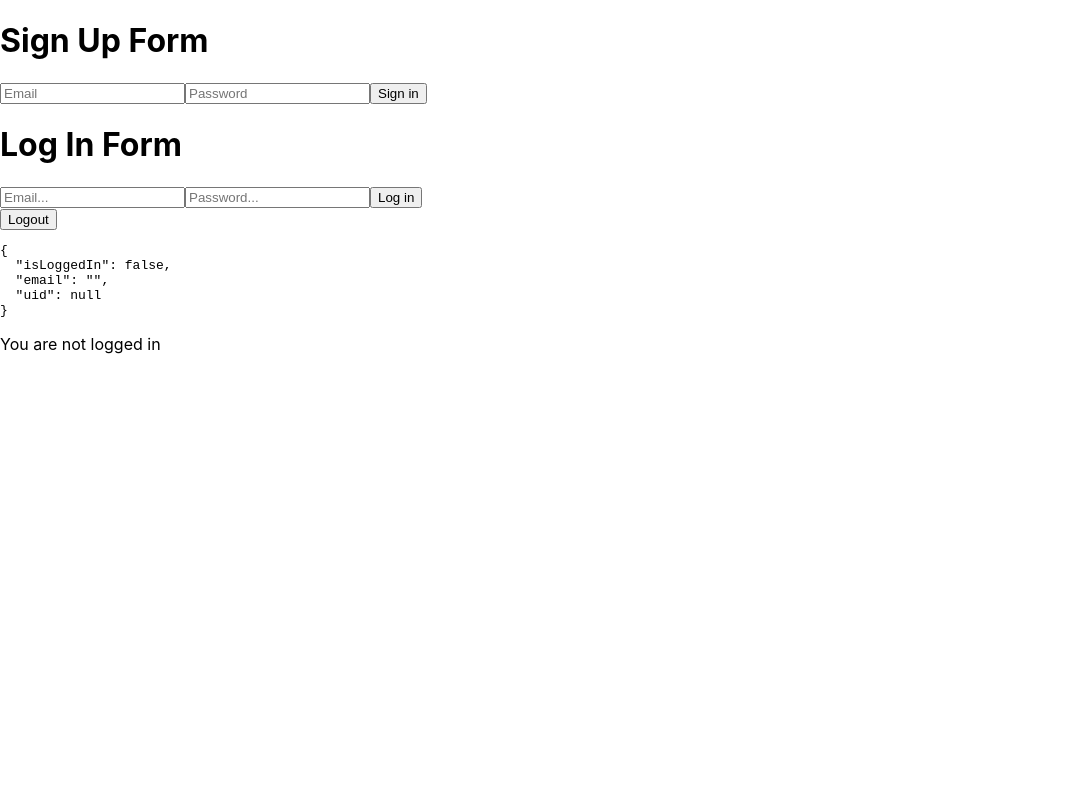
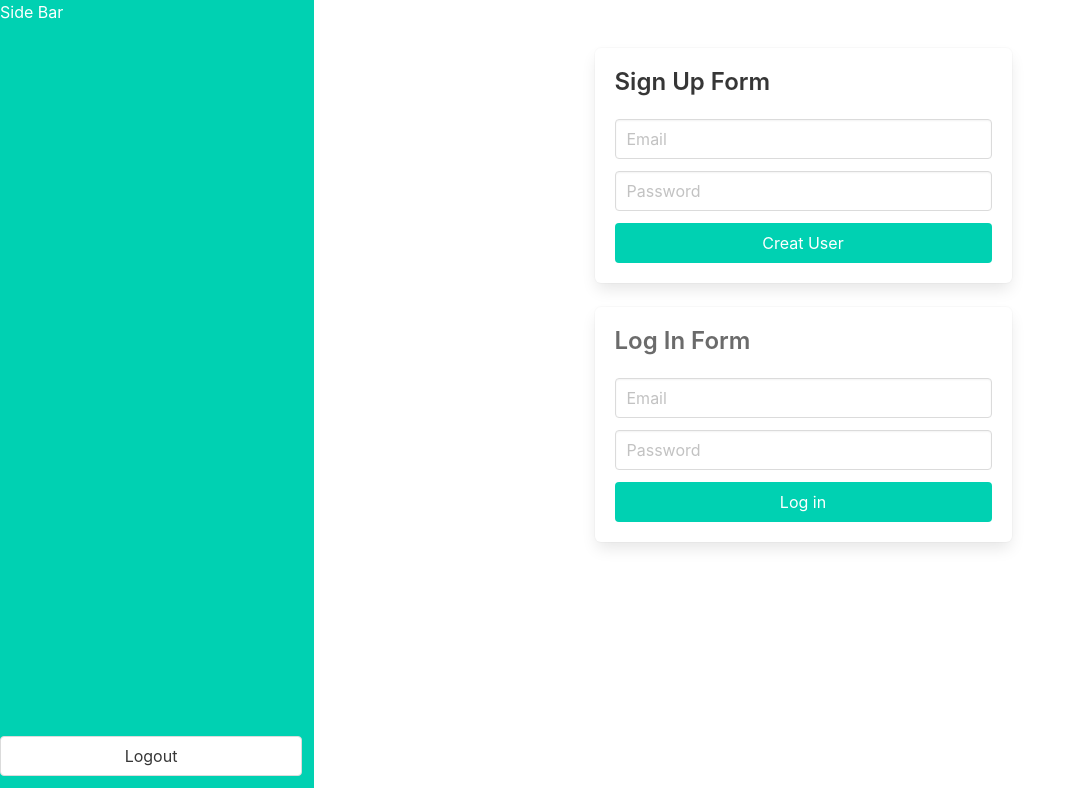
Before and after one commit to Brunno-DaSilva/react-chat-app, a React (Create React App) app: page / in a window 1280 px wide. Shown: the whole page, without its empty margins (0-1076 px from the left). Built offline with nearby package versions, Linux system fonts and the light colour scheme.

Commit message:
Styled forms and extracted the sidebar to its own component

```diff
--- a/src/App.js
+++ b/src/App.js
@@ -1,7 +1,9 @@
 import React, { Component } from "react";
 import SignUpForm from "./components/SignUpForm";
 import LoginForm from "./components/LoginForm";
+import SideBar from "./components/SideBar";
 import { auth } from "./fire";
+import "bulma/css/bulma.css";
 
 class App extends Component {
   state = {
@@ -41,16 +43,18 @@ class App extends Component {
   };
   render() {
     return (
-      <div>
-        <SignUpForm onSignUp={this.handleSignUp} />
-        <LoginForm onLogin={this.handleLogin} />
-        <button onClick={this.logout}>Logout</button>
-        <pre>{JSON.stringify(this.state, null, 2)}</pre>
-        {this.state.isLoggedIn ? (
-          <p>You {this.state.email} are logged in</p>
-        ) : (
-          <p>You are not logged in</p>
-        )}
+      <div className="columns vh-100">
+        <SideBar logout={this.logout} />
+        <div className="column hero">
+          <div className="hero-body">
+            <div className="columns is-centered">
+              <div className="column is-half">
+                <SignUpForm onSignUp={this.handleSignUp} />
+                <LoginForm onLogin={this.handleLogin} />
+              </div>
+            </div>
+          </div>
+        </div>
       </div>
     );
   }
--- a/src/components/LoginForm.js
+++ b/src/components/LoginForm.js
@@ -29,22 +29,41 @@ class LoginForm extends Component {
 
   render() {
     return (
-      <div>
-        <h1>Log In Form</h1>
+      <div className="box">
+        <h1 className="title is-4 dark-gray-text dark-gray-text">
+          Log In Form
+        </h1>
+
         <form onSubmit={this.login}>
+          <div className="field">
+            <div className="control">
               <input
-            placeholder="Email..."
+                placeholder="Email"
                 type="text"
                 value={this.state.email}
                 onChange={this.updateEmail}
+                className="input"
               ></input>
+            </div>
+          </div>
+
+          <div className="field">
+            <div className="control">
               <input
-            placeholder="Password..."
+                placeholder="Password"
                 type="password"
                 value={this.state.password}
                 onChange={this.updatePassword}
+                className="input"
               ></input>
-          <button placeholder="Username" type="submit">
+            </div>
+          </div>
+
+          <button
+            placeholder="Username"
+            type="submit"
+            className="button is-fullwidth is-primary"
+          >
             Log in
           </button>
         </form>
--- /dev/null
+++ b/src/components/SideBar.js
@@ -0,0 +1,16 @@
+import React from "react";
+
+const SideBar = ({ logout }) => {
+  return (
+    <div className="column is-3 hero is-primary">
+      <h1>Side Bar</h1>
+      <div className="control">
+        <button onClick={logout} className="button is-fullwidth">
+          Logout
+        </button>
+      </div>
+    </div>
+  );
+};
+
+export default SideBar;
--- a/src/components/SignUpForm.js
+++ b/src/components/SignUpForm.js
@@ -29,24 +29,38 @@ class SignUpForm extends Component {
 
   render() {
     return (
-      <div>
-        <h1>Sign Up Form</h1>
+      <div className="box">
+        <h1 className="title is-4">Sign Up Form</h1>
 
         <form onSubmit={this.onSubmit}>
+          <div className="field">
+            <div className="control">
               <input
                 placeholder="Email"
                 type="text"
                 value={this.state.email}
                 onChange={this.updateEmail}
+                className="input"
               ></input>
+            </div>
+          </div>
+          <div className="field">
+            <div className="control">
               <input
                 placeholder="Password"
                 type="password"
                 value={this.state.password}
                 onChange={this.updatePassword}
+                className="input"
               ></input>
-          <button placeholder="Username" type="submit">
-            Sign in
+            </div>
+          </div>
+          <button
+            placeholder="Username"
+            type="submit"
+            className="button is-fullwidth is-primary"
+          >
+            Creat User
           </button>
         </form>
       </div>
--- a/src/index.css
+++ b/src/index.css
@@ -15,3 +15,11 @@ code {
 .some {
   color: #ffe26f;
 }
+
+.vh-100 {
+  height: 100vh;
+}
+
+.dark-gray-text {
+  color: #6b6b6b !important;
+}
```
Also changed, not shown: src/components/NavBar.js (deleted, +0 -20 lines). Lines whose indentation alone changed are shown as unchanged.
